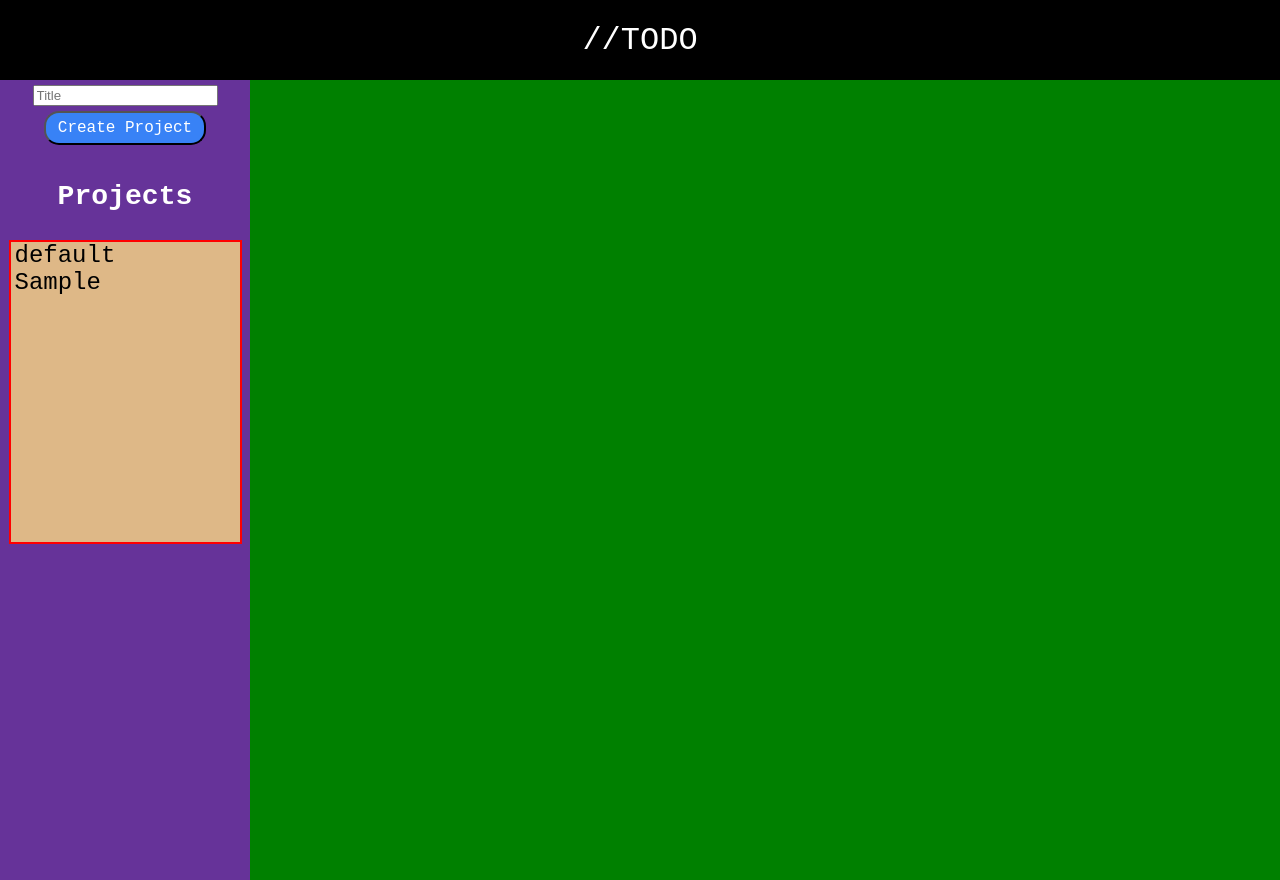
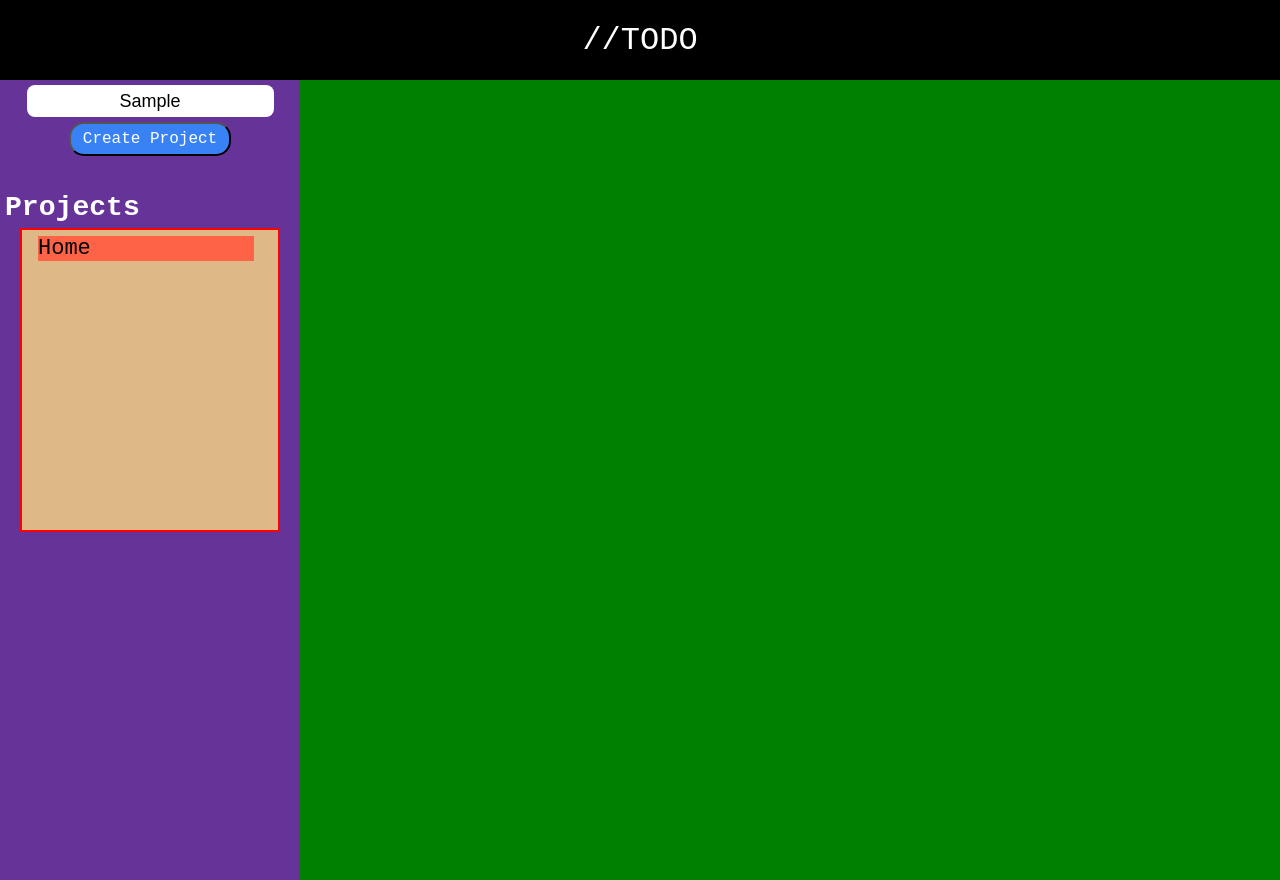
Before and after one commit to Rif-7/todo-app, a website built with webpack: page src/template.html in a window 1280 px wide. Both pictures are taken after typing "Sample" into the empty fields and a click on the button "Create Project". Built offline with nearby package versions, Linux system fonts and the light colour scheme.

Commit message:
reorganized code

```diff
--- a/src/app/cookie.js
+++ b/src/app/cookie.js
@@ -1,13 +1,17 @@
+function initLocalStorage() {
+    if (!localStorage.getItem("projects")) {
+        localStorage.setItem("projects", JSON.stringify(["Home"]))
+    }
+}
+
 function createProject(title) {
-    if (!localStorage.getItem("projects")) {
-        localStorage.setItem("projects", JSON.stringify(["default"]));
-    }
+    initLocalStorage();
     const projects = JSON.parse(localStorage.getItem("projects"));
     if (projects.includes(title)) return alert("project already exists");
     projects.push(title);
     localStorage.setItem("projects", JSON.stringify(projects));
 
-    localStorage.setItem(title, JSON.stringify({"todos": []}));
+    localStorage.setItem(title, JSON.stringify([]));
 }
 
 function saveTodo(todo) {
@@ -20,13 +24,11 @@ function saveTodo(todo) {
 }
 
 function loadProjectList() {
-    console.log(JSON.parse(localStorage.getItem("projects")));
     return JSON.parse(localStorage.getItem("projects"));
-
 }
 
 function loadProject(projectName) {
-    return JSON.parse(localStorage.getItem(projectName))["todos"];
+    return JSON.parse(localStorage.getItem(projectName));
 }
 
-export {createProject, saveTodo, loadProject, loadProjectList};
+export {createProject, saveTodo, loadProject, loadProjectList, initLocalStorage};
--- a/src/app/dom.js
+++ b/src/app/dom.js
@@ -1,3 +1,5 @@
+import {loadProject} from "./cookie";
+
 function loadProjectsToDom(projects) {
     const projectsBar = document.querySelector(".project");
     projectsBar.innerHTML = "";
@@ -5,19 +7,26 @@ function loadProjectsToDom(projects) {
         const projectDiv = document.createElement("div");
         projectDiv.textContent = projects[i];
         projectDiv.classList.add("project-name");
+        projectDiv.setAttribute("data-name", projects[i]);
+        projectDiv.addEventListener("click", function () {
+            loadTodosToDom(loadProject(projects[i]));
+        })
         projectsBar.appendChild(projectDiv);
     }
 }
 
-function loadProjectDataToDom(projectData) {
+
+function loadTodosToDom(todos) {
+    if (!todos) return;
     const contentDiv = document.querySelector(".content");
-    for (let i = 0; i < projectData.length; i++) {
-        const todo = projectData[i];
+    for (let i = 0; i < todos.length; i++) {
+        const currentTodo = todos[i];
         const todoDiv = document.createElement("div");
         todoDiv.classList.add("todo-item");
-        todoDiv.textContent = `${todo.title} ${todo.description}`;
+        todoDiv.textContent = currentTodo.title;
+        todoDiv.setAttribute("data-index", i);
         contentDiv.appendChild(todoDiv);
     }
 }
 
-export {loadProjectsToDom, loadProjectDataToDom};
+export {loadProjectsToDom};
--- a/src/index.js
+++ b/src/index.js
@@ -1,7 +1,7 @@
 import "./style.css"
 import { compareAsc, format } from 'date-fns';
-import {createProject, saveTodo, loadProject, loadProjectList} from "./app/cookie";
-import {loadProjectsToDom, loadProjectDataToDom} from "./app/dom"
+import {createProject, saveTodo, loadProjectList, initLocalStorage} from "./app/cookie";
+import {loadProjectsToDom} from "./app/dom"
 
 function todoItem(title, dueDate, description, priority, project="default", checked=false) {
     this.title = title
@@ -22,8 +22,8 @@ function recreateTodos(data) {
                         data.priority, data.project, data.checked);
 }
 
-const newProject = document.querySelector(".create-btn");
-newProject.addEventListener("click", () => {
+const newProjectBtn = document.querySelector(".create-btn");
+newProjectBtn.addEventListener("click", () => {
     const title = document.querySelector(".project-name").value;
     if (!title) {
         alert("Invalid Title");
@@ -34,4 +34,9 @@ newProject.addEventListener("click", () => {
     document.querySelector(".project-name").value = "";
 });
 
+
+initLocalStorage();
 loadProjectsToDom(loadProjectList());
+
+// The first project-name will be home
+document.querySelector(".project-name").click();
--- a/src/style.css
+++ b/src/style.css
@@ -28,7 +28,7 @@ body {
 }
 
 .side-bar {
-    max-width: 250px;
+    max-width: 300px;
     flex: 1 1 auto;
     align-items: center;
     background-color: rebeccapurple;
@@ -50,7 +50,9 @@ body {
     display: flex;
     flex-direction: column;
     align-items: center;
+    justify-content: center;
     gap: 5px;
+    width: 90%;
     margin-bottom: 8px;
 }
 
@@ -64,16 +66,42 @@ body {
 }
 
 .project {
-    width: 90%;
+    width: 80%;
     height: 300px;
     border: 2px solid red;
     background-color: burlywood;
     color: black;
-    padding-left: 4px;
+    padding-left: 16px;
     overflow: auto;
+    margin-left: 5x;
 }
 
 .todo-item {
     display: flex;
-    gap: 10px;
+    flex-direction: column;
+    margin: 3px 8px;
+    background-color: yellow;
+    color: white;
 }
+
+.project-title {
+    width: 90%;
+    height: 30px;
+    text-align: center;
+    font-size: 18px;
+    border-radius: 8px;
+    border: 0px;
+}
+
+.project-name {
+    font-size: 22px;
+    width: 90%;
+    background-color: tomato;
+    margin: 6px 0px;
+}
+
+.header {
+    margin-bottom: 5px;
+    align-self: flex-start;
+    padding-left: 5px;
+}
--- a/src/template.html
+++ b/src/template.html
@@ -13,11 +13,11 @@
     <div class="container">
         <div class="side-bar">
             <div class="new-project">
-                <input type="text" placeholder="Title" class="project-name">
+                <input type="text" placeholder="Title" class="project-title">
                 <button class="create-btn">Create Project</button>
             </div>
             <div class="default"></div>
-            <h3>Projects</h3>
+            <h3 class="header">Projects</h3>
             <div class="project"></div>
         </div>
         <div class="content"></div>
```
Also changed, not shown: dist/index.html, dist/main.bundle.js.
